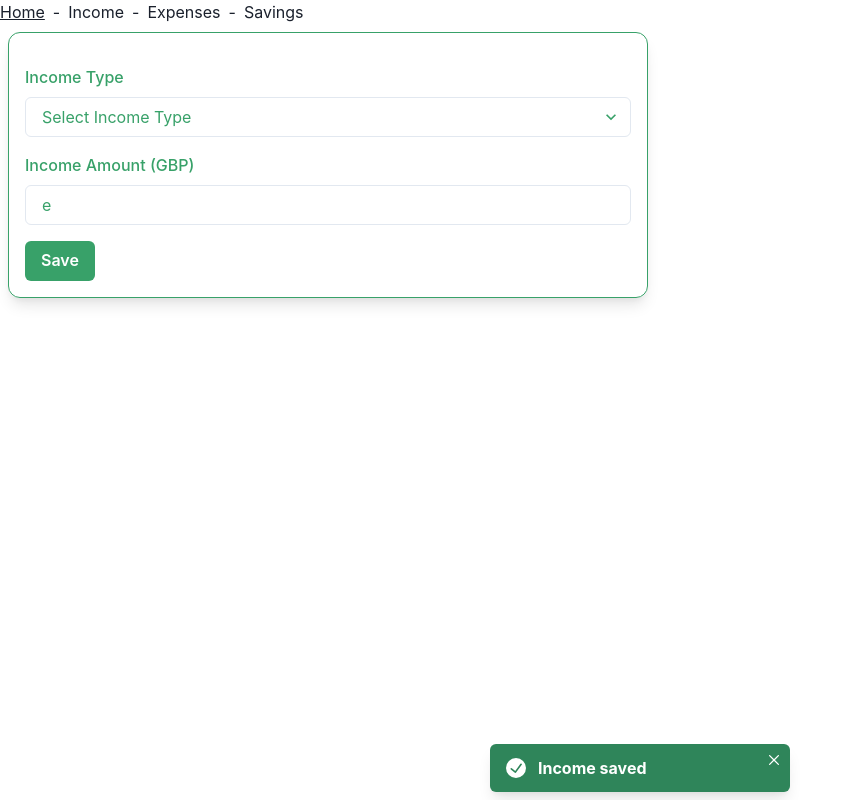
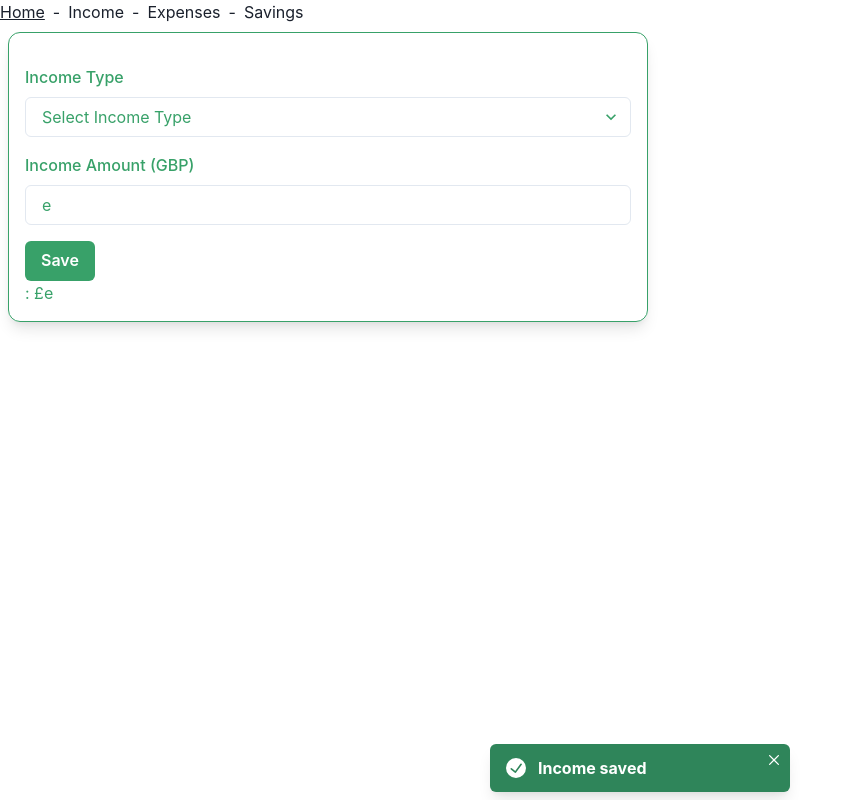
Before and after one commit to LiliBear1/Financial-Tracking-App, a React (Create React App) app in the folder financial-tracking/: page /income in a window 1280 px wide. Both pictures are taken after typing "Sample" into the empty fields and a click on the button "Save". Shown: the whole page, without its empty margins (0-852 px from the left). Built offline with nearby package versions, Linux system fonts and the light colour scheme.

Commit message:
added localstorage functionality to display on screen same as in expense

```diff
--- a/financial-tracking/src/pages/Income.jsx
+++ b/financial-tracking/src/pages/Income.jsx
@@ -14,8 +14,14 @@ function Income() {
     const [incomeAmount, setIncomeAmount] = useState("");
     const [incomeType, setIncomeType] = useState("");
     const toast = useToast();
+    const [incomes, setIncomes] = useState(JSON.parse(localStorage.getItem("incomes")) || []);
 
     const handleSave = () => {
+        // Save income data to local storage
+        const updatedIncomes = [...incomes, { incomeType, incomeAmount }];
+        localStorage.setItem("incomes", JSON.stringify(updatedIncomes));
+        setIncomes(updatedIncomes);
+
         // Cute toast popup confirming that data is saved
         toast({
             title: "Income saved",
@@ -63,6 +69,15 @@ function Income() {
                     Save
                 </Button>
             </form>
+
+
+            {incomes.map((income, index) => (
+            <div key={index}>
+                <p>
+                    {income.incomeType}: £{income.incomeAmount}
+                </p>
+            </div>
+      ))}
         </Box>
     );
 }
```
